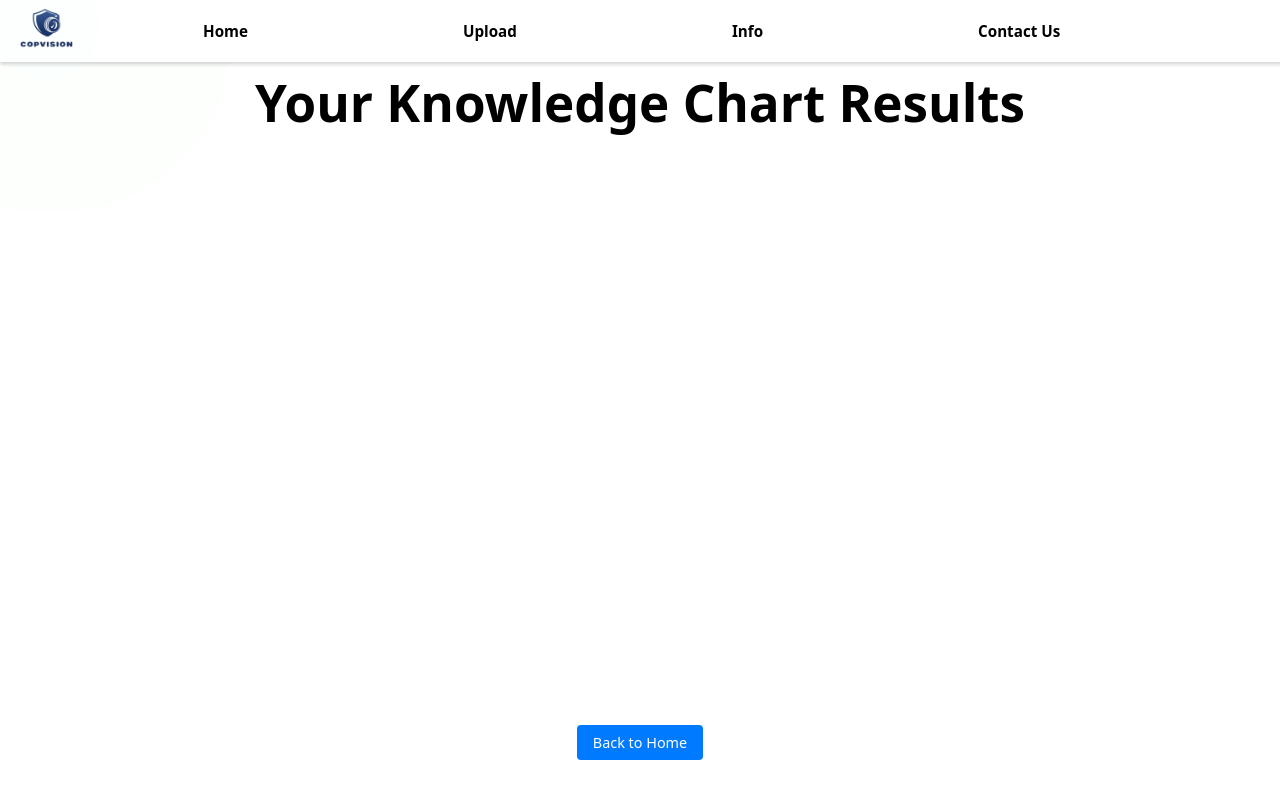
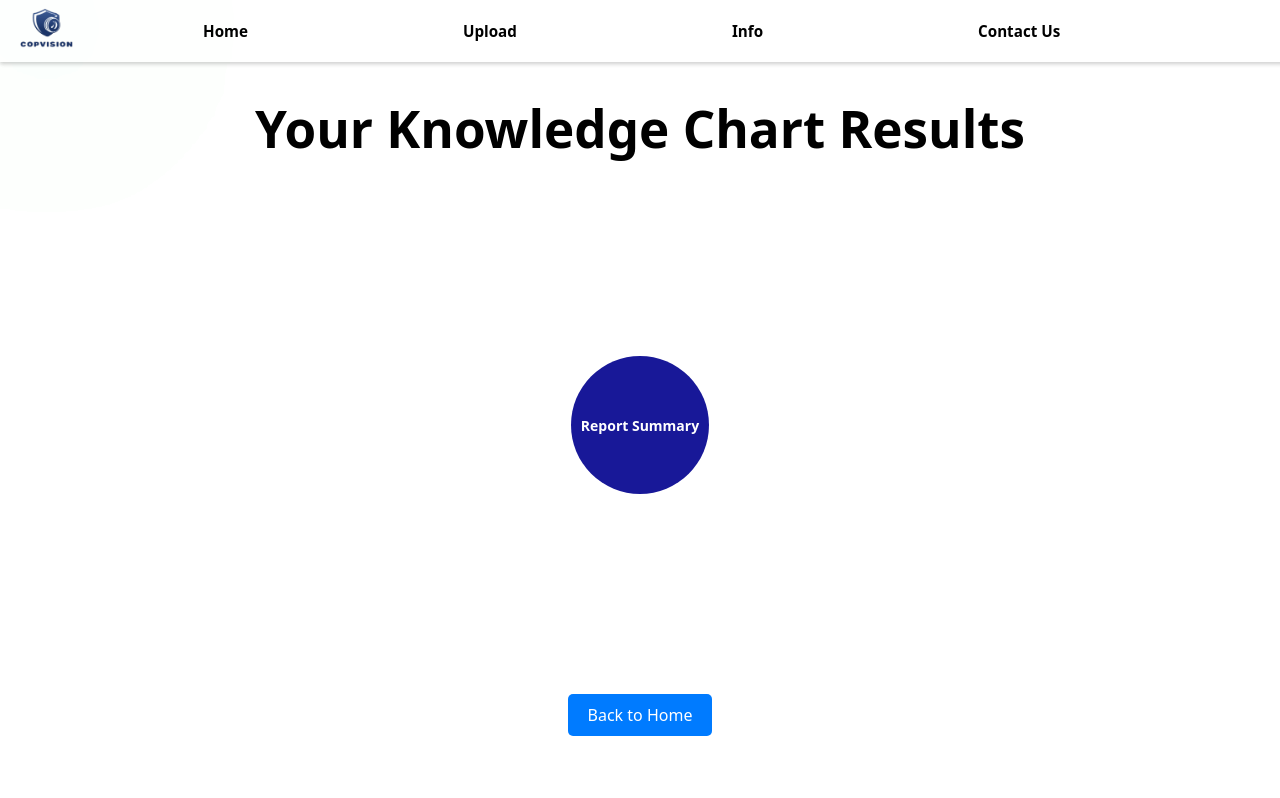
Before and after one commit to jackwinkler2/HooHacks_2025, a React (Vite) app in the folder my-app/: page /submit in a window 1280 px wide. Shown: the top 798 px of the page. Built offline with nearby package versions, Linux system fonts and the light colour scheme.

Commit message:
vision chart updated

```diff
--- a/my-app/package.json
+++ b/my-app/package.json
@@ -10,13 +10,13 @@
     "preview": "vite preview"
   },
   "dependencies": {
-    "@react-three/drei": "^9.0.1",
+    "@react-three/drei": "^10.0.5",
     "@react-three/fiber": "^9.1.0",
     "react": "^19.0.0",
     "react-dom": "^19.0.0",
     "react-router-dom": "^7.4.1",
     "react-scroll": "^1.9.3",
-    "three": "^0.128.0"
+    "three": "^0.175.0"
   },
   "devDependencies": {
     "@eslint/js": "^9.21.0",
--- a/my-app/src/App.jsx
+++ b/my-app/src/App.jsx
@@ -53,7 +53,6 @@ function HomePage() {
             Upload Body Cam Footage
           </button>
 
-          {/* Display uploaded files */}
           {uploadedFiles.length > 0 && (
             <div className="uploaded-files">
               <h3>Uploaded Files:</h3>
--- /dev/null
+++ b/my-app/src/components/SubmitPage.css
@@ -0,0 +1,73 @@
+.circle {
+    width: 138px;
+    height: 138px;
+    background-color: rgb(24, 24, 152);
+    border-radius: 50%;
+    margin: auto;
+
+    display: flex;
+    justify-content: center;
+    align-items: center;
+    color: white;
+    font-size: 14px;
+    font-weight: 600;
+    text-align: center;
+}
+
+.circle:hover{
+  background-color: #3ba6db;
+  transform: scale(1.15);
+  color: black;
+  box-shadow: 0 10px 25px rgba(0, 0, 0, 0.5);
+  outline: 1px solid black;
+}
+
+.page-container {
+  display: flex;
+  flex-direction: column; /* Stack items vertically */
+  justify-content: space-between; /* Space between circle and button */
+  align-items: center; /* Center items horizontally */
+  height: 100vh; /* Full viewport height */
+  padding: 20px; /* Add padding if you want some space around the edges */
+  box-sizing: border-box; /* Ensure padding is included in height calculation */
+}
+
+.home-button {
+  background-color: #007bff;
+  color: white;
+  padding: 10px 20px;
+  font-size: 16px;
+  border: none;
+  border-radius: 5px;
+  cursor: pointer;
+  margin-top: 200px;
+  margin-bottom: 20px; /* Add some space from the bottom */
+}
+
+.home-button:hover {
+  background-color: #0056b3; /* Darker blue on hover */
+}
+
+.popup {
+  position: fixed;
+  top: 0;
+  left: 0;
+  width: 100vw;
+  height: 100vh;
+  background-color: rgba(0, 0, 0, 0.5); /* Semi-transparent background */
+  display: flex;
+  justify-content: center;
+  align-items: center;
+}
+
+.popup-content {
+  background-color: white;
+  padding: 20px;
+  border-radius: 8px;
+  text-align: center;
+  width: 300px; /* Adjust the width as needed */
+}
+
+.popup-content h2 {
+  margin-bottom: 10px;
+}
--- a/my-app/src/components/SubmitPage.jsx
+++ b/my-app/src/components/SubmitPage.jsx
@@ -1,60 +1,36 @@
 import React, { useState } from "react";
 import { useNavigate } from "react-router-dom";
-import { Canvas } from "@react-three/fiber";
-import { OrbitControls, Line } from "@react-three/drei";
+import './SubmitPage.css'
 
 const SubmitPage = () => {
   const navigate = useNavigate();
 
-  const radius = 2.5; // Distance from the center
-  const positions = [
-    [radius, 0, 0],
-    [-radius, 0, 0],
-    [0, radius, 0],
-    [0, -radius, 0],
-    [0, 0, radius],
-  ];
+  const [isPopupVisible, setPopupVisible] = useState(false);
 
-  // State to track which sphere is hovered
-  const [hoveredIndex, setHoveredIndex] = useState(null);
+  // Function to toggle the popup visibility
+  const togglePopup = () => {
+    setPopupVisible(!isPopupVisible);
+  };
 
   return (
-    <div style={{ textAlign: "center" }}>
-      <h1>Your Knowledge Chart Results</h1>
+    <div style={{ textAlign: "center", padding: 50}}>
+      <h1 style={{ marginBottom: '200px', marginTop: '50px'}}>Your Knowledge Chart Results</h1>
+      <div className="circle"
+      onClick={togglePopup}
+      style={{ cursor: 'pointer' }}
+      >Report Summary</div>
 
-      <Canvas style={{ width: "100vw", height: "70vh" }}>
-        <ambientLight intensity={0.5} />
-        <directionalLight position={[2, 2, 2]} />
-        <OrbitControls />
+      {isPopupVisible && (
+        <div className="popup">
+          <div className="popup-content">
+            <h2>Report Summary</h2>
+            <p>AI report overview, pulled from python script</p>
+            <button onClick={togglePopup}>Close</button>
+          </div>
+        </div>
+      )}
 
-        {/* Central Sphere */}
-        <mesh position={[0, 0, 0]}>
-          <sphereGeometry args={[1, 32, 32]} />
-          <meshStandardMaterial color="blue" wireframe />
-        </mesh>
-
-        {/* Outer Spheres + Hover Effect */}
-        {positions.map((pos, index) => (
-          <React.Fragment key={index}>
-            <mesh
-              position={pos}
-              onPointerOver={() => setHoveredIndex(index)}
-              onPointerOut={() => setHoveredIndex(null)}
-            >
-              <sphereGeometry args={[0.5, 32, 32]} />
-              <meshStandardMaterial
-                color={hoveredIndex === index ? "yellow" : "red"} // Highlight effect
-                wireframe
-              />
-            </mesh>
-
-            {/* Line from Center to Outer Sphere */}
-            <Line points={[[0, 0, 0], pos]} color="white" lineWidth={2} />
-          </React.Fragment>
-        ))}
-      </Canvas>
-
-      <button onClick={() => navigate("/")}>Back to Home</button>
+      <button className="home-button" onClick={() => navigate("/")}>Back to Home</button>
     </div>
   );
 };
```
Also changed, not shown: 2 other files (tests, documents, lock files or other folders).
